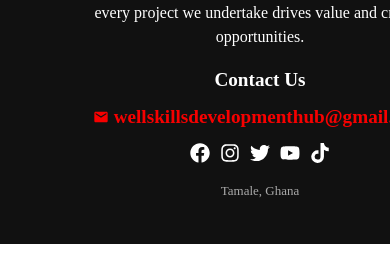
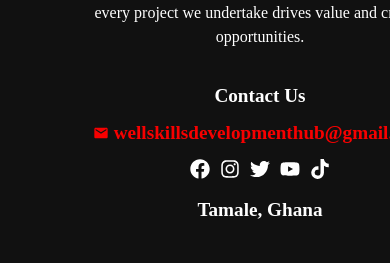
Before and after one commit to nsquansah/wsdh_webpage, a React (Create React App) app in the folder my-newapp/: page / in a window 390 px wide. Shown: the part 3020-3283 px from the top of the page. Built offline with nearby package versions, Linux system fonts and the light colour scheme.

Commit message:
footer aligns now

```diff
--- a/my-newapp/src/styles/Footer.css
+++ b/my-newapp/src/styles/Footer.css
@@ -99,7 +99,9 @@
 
 .address {
   font-size: 13px;
-  color: #aaa;
+  color: white;
+  font-weight: bold;
+  font-size: larger;
 }
 
 /* Responsive Design */
@@ -107,8 +109,16 @@
   .footer {
     grid-template-columns: 1fr; /* Stack sections */
     text-align: center;
+
   }
   .footer-left, .footer-middle, .footer-right {
     align-items: center;
   }
+  .contactus {
+    text-align: center;
+    padding-top: 1rem;
+
+
 }
+
+}
```
